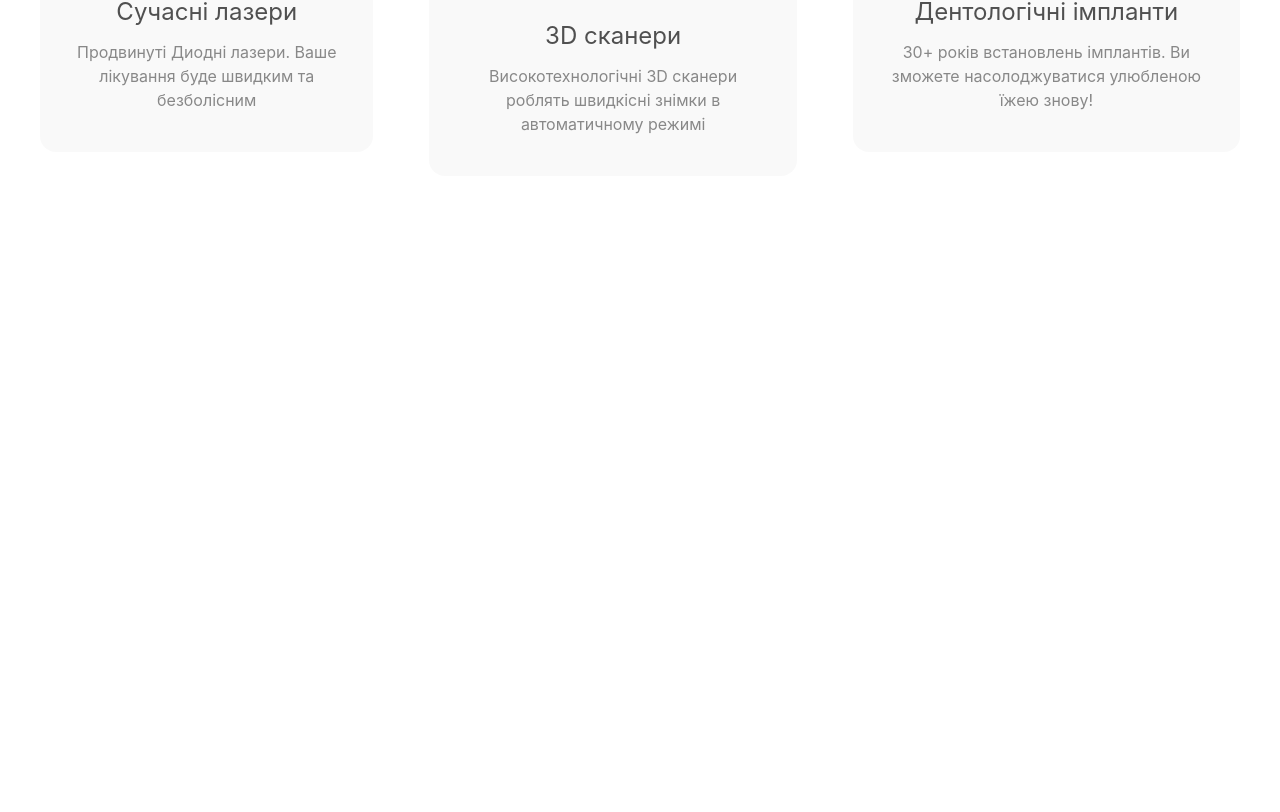
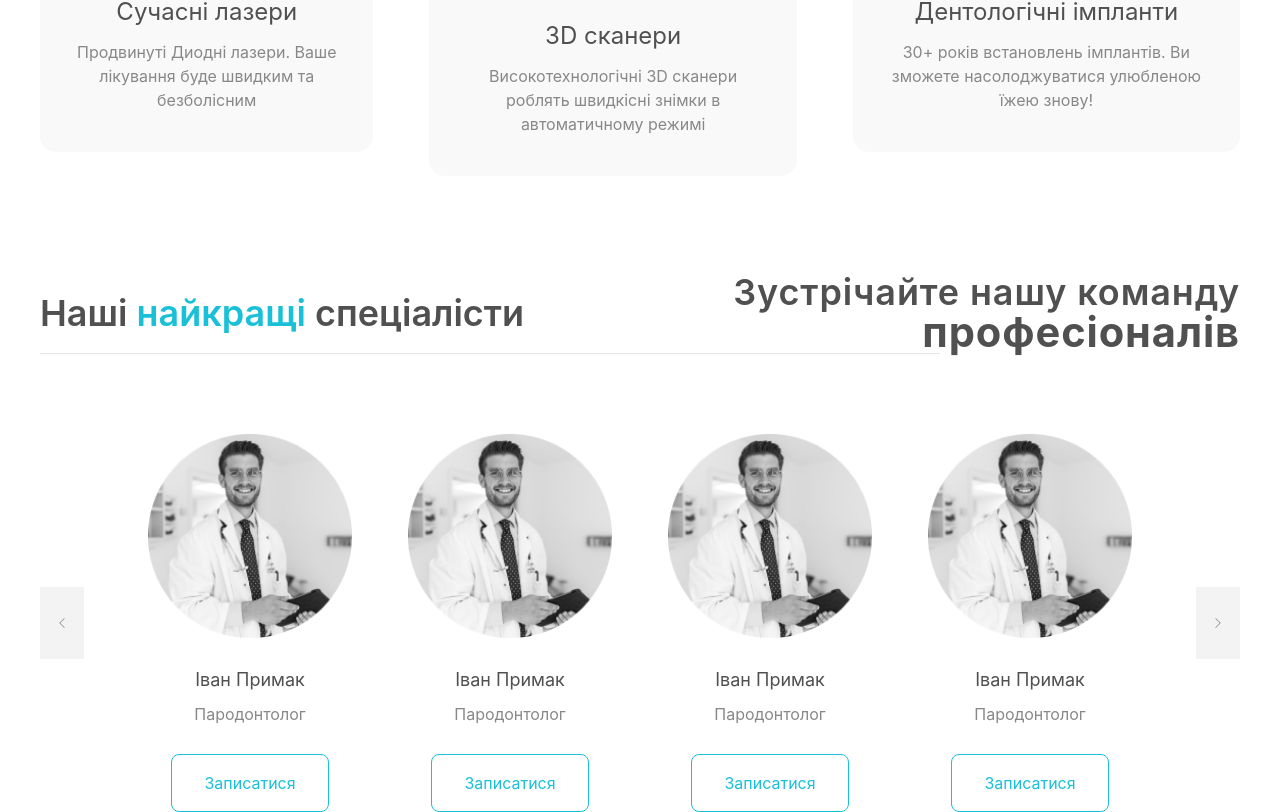
Before and after one commit to A606A/dentics-landing, a Next.js app: page / in a window 1280 px wide. Shown: the part 2241-3053 px from the top of the page. Before the commit the page ends 2513 px from the top, so only its background shows below. Built offline with nearby package versions, Linux system fonts and the light colour scheme.

Commit message:
add team slider

```diff
--- a/package.json
+++ b/package.json
@@ -19,10 +19,13 @@
     "react": "18.2.0",
     "react-dom": "18.2.0",
     "react-icons": "^4.8.0",
+    "react-slick": "^0.29.0",
+    "slick-carousel": "^1.8.1",
     "tailwind-merge": "^1.10.0",
     "typescript": "5.0.2"
   },
   "devDependencies": {
+    "@types/react-slick": "^0.23.10",
     "autoprefixer": "^10.4.14",
     "postcss": "^8.4.21",
     "tailwindcss": "^3.2.7"
--- a/src/app/globals.css
+++ b/src/app/globals.css
@@ -3,3 +3,7 @@
 @tailwind utilities;
 
 @import url("https://fonts.googleapis.com/css2?family=Inter:wght@400;500;600;700&display=swap");
+
+.slick-slide div {
+	@apply outline-none;
+}
--- a/src/app/page.tsx
+++ b/src/app/page.tsx
@@ -3,7 +3,7 @@ import Header from "@/components/Header";
 import Hero from "@/components/Hero";
 import HowTo from "@/components/HowTo";
 import Services from "@/components/Services";
-
+import Team from "@/components/Team";
 
 const Home = () => (
 	<>
@@ -12,6 +12,7 @@ const Home = () => (
 		<HowTo />
 		<Services />
 		<Benefits />
+		<Team />
 	</>
 );
 
--- /dev/null
+++ b/src/components/Carousel.tsx
@@ -0,0 +1,53 @@
+import Slider, { Settings, CustomArrowProps } from "react-slick";
+import "slick-carousel/slick/slick.css";
+import "slick-carousel/slick/slick-theme.css";
+import { BsChevronLeft, BsChevronRight } from "react-icons/bs";
+import twclsx from "@/utils/twclsx";
+
+interface IProps extends Settings {
+	className?: string;
+	children: React.ReactNode;
+	[x: string]: any;
+}
+
+const PrevArrow = ({ onClick }: CustomArrowProps) => (
+	<button
+		className={twclsx(
+			"absolute left-0 top-1/2 -translate-y-1/2 py-7 px-4 flex justify-center items-center",
+			"bg-[#8888881A] transition hover:opacity-80"
+		)}
+		onClick={onClick}
+	>
+		<BsChevronLeft className="w-3 h-4 text-secondary" />
+	</button>
+);
+
+const NextArrow = ({ onClick }: CustomArrowProps) => (
+	<button
+		className={twclsx(
+			"absolute right-0 top-1/2 -translate-y-1/2 py-7 px-4 flex justify-center items-center",
+			"bg-[#8888881A] transition hover:opacity-80"
+		)}
+		onClick={onClick}
+	>
+		<BsChevronRight className="w-3 h-4 text-secondary" />
+	</button>
+);
+
+const Carousel = ({ className, children, ...rest }: IProps) => (
+	<Slider
+		className={className}
+		dots={false}
+		infinite={false}
+		speed={500}
+		slidesToShow={4}
+		slidesToScroll={1}
+		prevArrow={<PrevArrow />}
+		nextArrow={<NextArrow />}
+		{...rest}
+	>
+		{children}
+	</Slider>
+);
+
+export default Carousel;
--- /dev/null
+++ b/src/components/Team.tsx
@@ -0,0 +1,42 @@
+"use client";
+
+import SectionHeading from "./SectionHeading";
+import Wrapper from "./Wrapper";
+import teamMember from "../assets/dr1.png";
+import TeamMember from "./TeamMember";
+import Carousel from "./Carousel";
+
+const Team = () => (
+	<section>
+		<Wrapper>
+			<SectionHeading
+				direction="right"
+				title={
+					<h2 className="flex-1 text-4xl font-semibold tracking-wide text-right">
+						Зустрічайте нашу команду{" "}
+						<span className="text-[2.6rem] font-bold">професіоналів</span>
+					</h2>
+				}
+				subtitle={
+					<h3 className="flex-1 text-4xl font-semibold">
+						Наші <span className="text-accent">найкращі</span> спеціалісти
+					</h3>
+				}
+			/>
+			<div className="mt-20">
+				<Carousel className="px-20">
+					{Array.from(Array(6), (_, index) => (
+						<TeamMember
+							image={teamMember}
+							name="Іван Примак"
+							occupation="Пародонтолог"
+							key={index}
+						/>
+					))}
+				</Carousel>
+			</div>
+		</Wrapper>
+	</section>
+);
+
+export default Team;
--- /dev/null
+++ b/src/components/TeamMember.tsx
@@ -0,0 +1,25 @@
+import Image, { StaticImageData } from "next/image";
+import ButtonLink from "./ButtonLink";
+
+interface IProps {
+	image: string | StaticImageData;
+	name: string;
+	occupation: string;
+}
+
+const TeamMember = ({ image, name, occupation }: IProps) => (
+	<div className="px-7 text-center">
+		<Image className="w-full" src={image} alt="dr1" />
+		<p className="mt-7 text-lg">{name}</p>
+		<p className="mt-2 text-secondary">{occupation}</p>
+		<ButtonLink
+			className="mt-7 inline-block border-accent text-accent"
+			href="#booking"
+			variant="secondary"
+		>
+			Записатися
+		</ButtonLink>
+	</div>
+);
+
+export default TeamMember;
```
Also changed, not shown: 1 other file (tests, documents, lock files or other folders).
